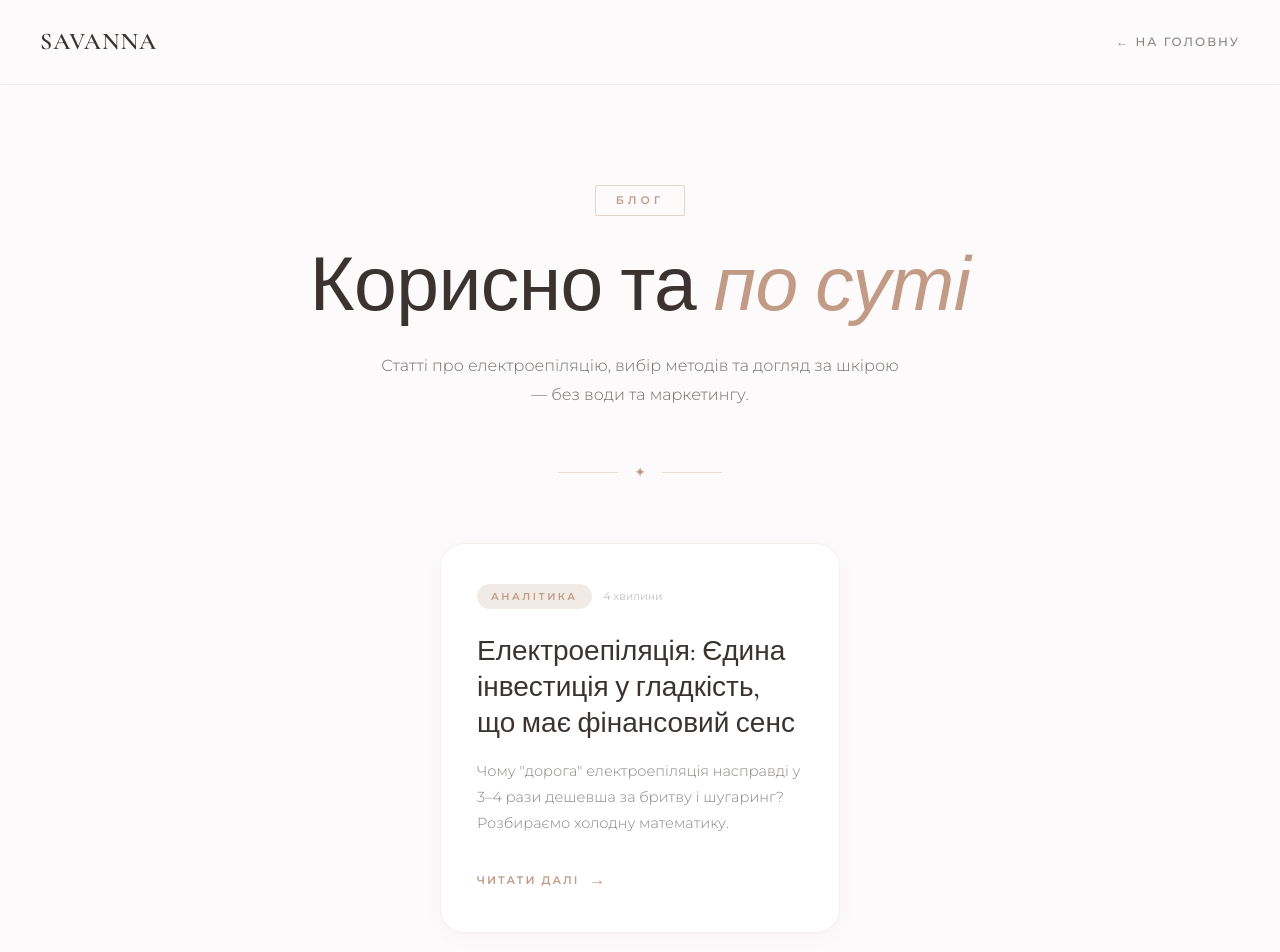
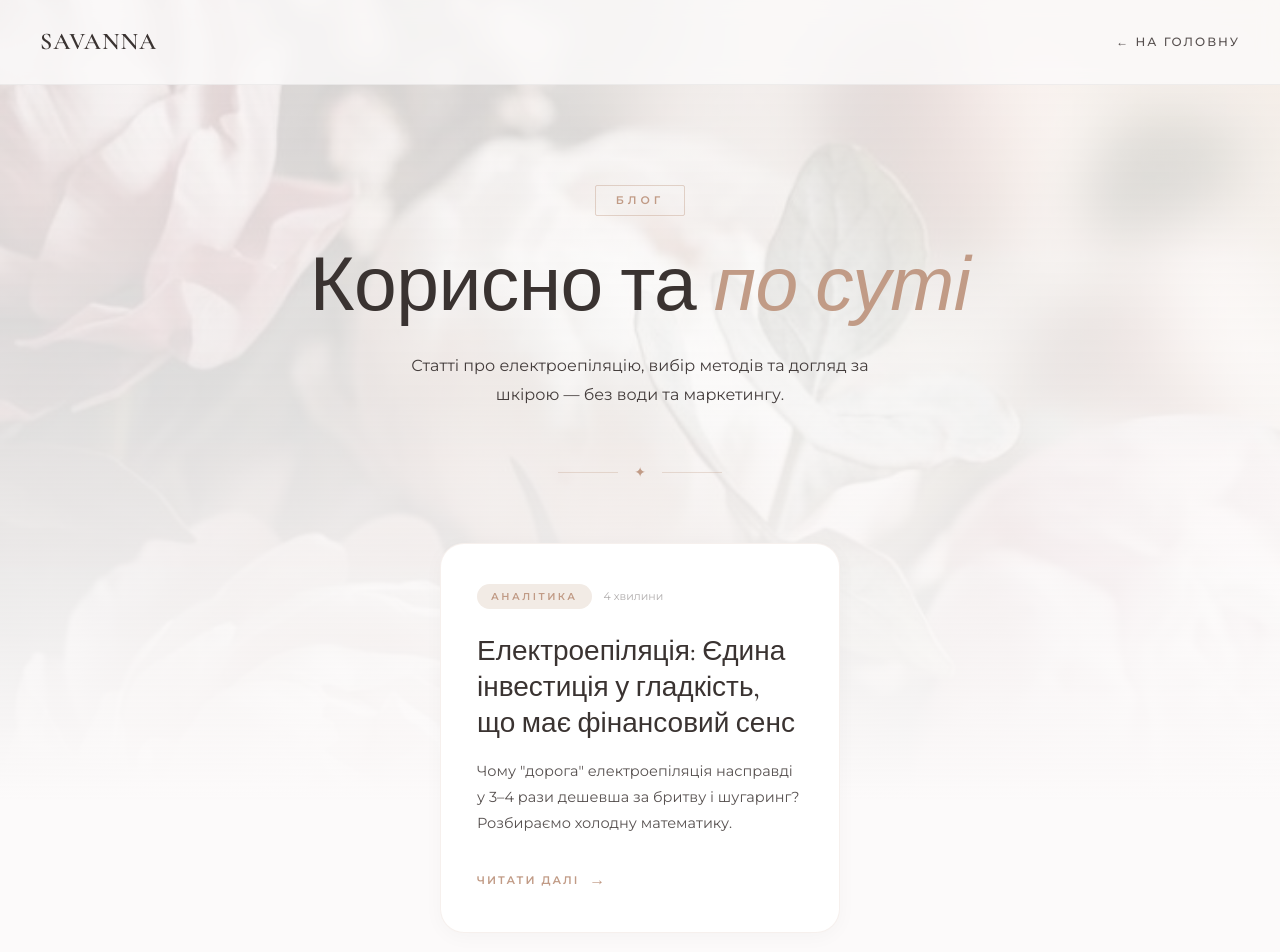
Before and after one commit to Tomaks2/savanna-epil, a Next.js app: page /blog in a window 1280 px wide. Shown: the top 952 px of the page. Built offline with nearby package versions, Linux system fonts and the light colour scheme.

Commit message:
style: apply global background to blog and darken text for readability

```diff
--- a/src/app/blog/[slug]/page.tsx
+++ b/src/app/blog/[slug]/page.tsx
@@ -19,7 +19,7 @@ function renderSection(section: BlogSection, idx: number) {
             fontSize: '18px',
             lineHeight: 1.9,
             color: 'rgba(58,51,49,0.85)',
-            fontWeight: 300,
+            fontWeight: 400,
             marginBottom: '28px',
           }}
         >
@@ -63,8 +63,8 @@ function renderSection(section: BlogSection, idx: number) {
               fontFamily: "var(--font-montserrat)",
               fontSize: '16.5px',
               lineHeight: 1.85,
-              color: 'rgba(58,51,49,0.75)',
-              fontWeight: 300,
+              color: 'rgba(58,51,49,0.95)',
+              fontWeight: 400,
             }}
           >
             {d.text}
@@ -184,7 +184,7 @@ function renderSection(section: BlogSection, idx: number) {
                 textAlign: 'center',
                 marginTop: '16px',
                 fontStyle: 'italic',
-                fontWeight: 300,
+                fontWeight: 400,
               }}
             >
               {d.caption}
@@ -226,7 +226,7 @@ function renderSection(section: BlogSection, idx: number) {
               fontSize: '15.5px',
               color: '#3A3331',
               lineHeight: 1.75,
-              fontWeight: 300,
+              fontWeight: 400,
               margin: 0,
             }}
           >
@@ -292,7 +292,7 @@ function renderSection(section: BlogSection, idx: number) {
                   fontSize: '15px',
                   color: 'rgba(58,51,49,0.7)',
                   lineHeight: 1.75,
-                  fontWeight: 300,
+                  fontWeight: 400,
                   margin: 0,
                 }}
               >
@@ -355,9 +355,9 @@ function renderSection(section: BlogSection, idx: number) {
                   style={{
                     fontFamily: "var(--font-montserrat)",
                     fontSize: '15px',
-                    color: 'rgba(58,51,49,0.65)',
+                    color: 'rgba(58,51,49,0.85)',
                     lineHeight: 1.75,
-                    fontWeight: 300,
+                    fontWeight: 400,
                   }}
                 >
                   {item.text}
@@ -415,7 +415,7 @@ function renderSection(section: BlogSection, idx: number) {
               fontSize: '16px',
               color: 'rgba(58,51,49,0.7)',
               lineHeight: 1.85,
-              fontWeight: 300,
+              fontWeight: 400,
               margin: 0,
             }}
           >
@@ -453,7 +453,7 @@ export default function BlogPostPage({ params }: { params: Promise<{ slug: strin
     <main
       style={{
         minHeight: '100vh',
-        background: '#FCFAFA',
+        background: 'transparent',
         paddingBottom: '120px',
         color: '#3A3331',
       }}
@@ -542,7 +542,7 @@ export default function BlogPostPage({ params }: { params: Promise<{ slug: strin
               fontFamily: "var(--font-montserrat)",
               fontSize: '12px',
               color: 'rgba(58,51,49,0.4)',
-              fontWeight: 300,
+              fontWeight: 400,
             }}
           >
             {post.readTime}
@@ -567,9 +567,9 @@ export default function BlogPostPage({ params }: { params: Promise<{ slug: strin
           style={{
             fontFamily: "var(--font-montserrat)",
             fontSize: '17px',
-            color: 'rgba(58,51,49,0.5)',
+            color: 'rgba(58,51,49,0.7)',
             fontStyle: 'italic',
-            fontWeight: 300,
+            fontWeight: 400,
             lineHeight: 1.7,
             maxWidth: '600px',
             margin: '0 auto',
@@ -628,7 +628,7 @@ export default function BlogPostPage({ params }: { params: Promise<{ slug: strin
             style={{
               fontFamily: "var(--font-montserrat)",
               fontSize: '14.5px',
-              color: 'rgba(58,51,49,0.5)',
+              color: 'rgba(58,51,49,0.7)',
               marginBottom: '40px',
               lineHeight: 1.75,
               fontWeight: 300,
--- a/src/app/blog/page.tsx
+++ b/src/app/blog/page.tsx
@@ -12,7 +12,7 @@ export default function BlogPage() {
     <main
       style={{
         minHeight: '100vh',
-        background: '#FCFAFA',
+        background: 'transparent',
         paddingBottom: '100px',
         color: '#3A3331',
       }}
@@ -54,7 +54,7 @@ export default function BlogPage() {
             fontWeight: 500,
             letterSpacing: '2px',
             textTransform: 'uppercase' as const,
-            color: 'rgba(58,51,49,0.6)',
+            color: 'rgba(58,51,49,0.85)',
             textDecoration: 'none',
             transition: 'color 0.2s',
           }}
@@ -93,7 +93,7 @@ export default function BlogPage() {
           style={{
             fontFamily: "var(--font-cormorant)",
             fontSize: 'clamp(40px, 6vw, 82px)',
-            fontWeight: 300,
+            fontWeight: 400,
             color: '#3A3331',
             lineHeight: 1.1,
             letterSpacing: '-0.5px',
@@ -108,11 +108,11 @@ export default function BlogPage() {
           style={{
             fontFamily: "var(--font-montserrat)",
             fontSize: '16px',
-            color: 'rgba(58,51,49,0.7)',
+            color: 'rgba(58,51,49,0.95)',
             maxWidth: '520px',
             margin: '0 auto',
             lineHeight: 1.8,
-            fontWeight: 300,
+            fontWeight: 400,
           }}
         >
           Статті про електроепіляцію, вибір методів та догляд за шкірою — без води та маркетингу.
@@ -198,7 +198,7 @@ export default function BlogPage() {
                     fontFamily: "var(--font-montserrat)",
                     fontSize: '11px',
                     color: 'rgba(58,51,49,0.4)',
-                    fontWeight: 300,
+                    fontWeight: 400,
                   }}
                 >
                   {post.readTime}
@@ -224,9 +224,9 @@ export default function BlogPage() {
                 style={{
                   fontFamily: "var(--font-montserrat)",
                   fontSize: '14.5px',
-                  color: 'rgba(58,51,49,0.6)',
+                  color: 'rgba(58,51,49,0.85)',
                   lineHeight: 1.8,
-                  fontWeight: 300,
+                  fontWeight: 400,
                   marginBottom: '32px',
                   flexGrow: 1,
                 }}
```
